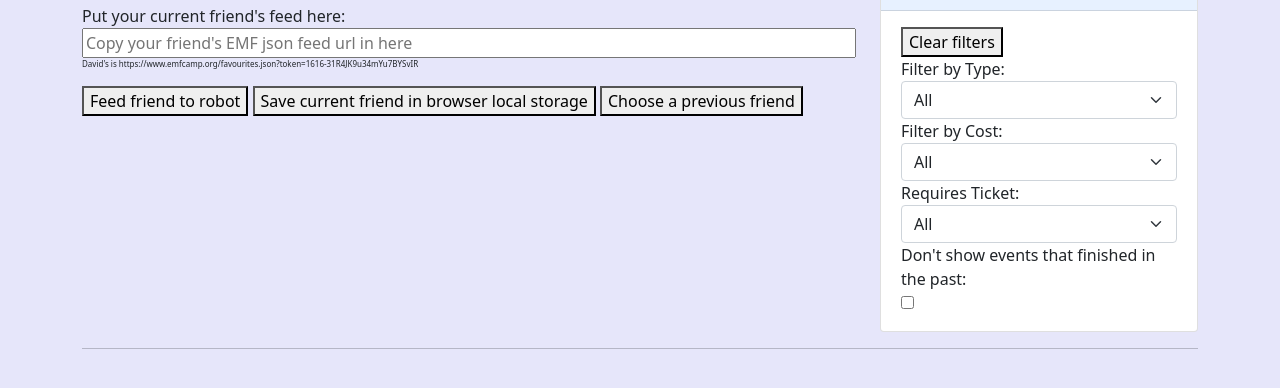
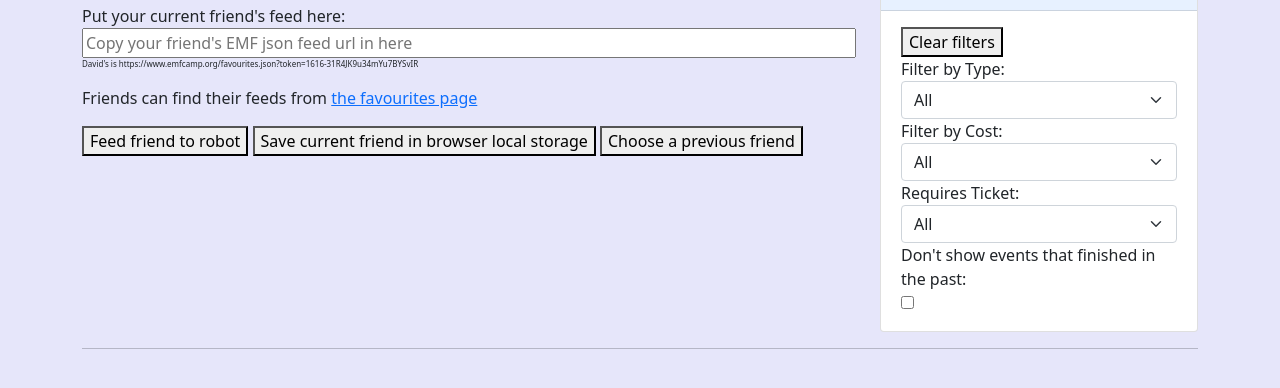
Before and after one commit to david-mears-2/emf-interface, a plain HTML site: page index.html in a window 1280 px wide. Shown: the part 66-454 px from the top of the page. Drawn offline with nearby package versions, Linux system fonts and the light colour scheme.

Commit message:
Add help text

```diff
--- a/index.html
+++ b/index.html
@@ -26,6 +26,7 @@
           <span>Put your current friend's feed here:</span>
           <input id="url" type="text" placeholder="Copy your friend's EMF json feed url in here" style="width: 100%"></input>
           <p style="font-size: 0.5rem;">David's is https://www.emfcamp.org/favourites.json?token=1616-31R4JK9u34mYu7BYSvIR</p>
+          <p>Friends can find their feeds from <a href="https://www.emfcamp.org/favourites">the favourites page</a></p>
           <button id="feedFriend" onclick="fetchEvents()">Feed friend to robot</button>
           <button id="saveFriend">Save current friend in browser local storage</button>
           <button id="chooseFriend">Choose a previous friend</button>
```
